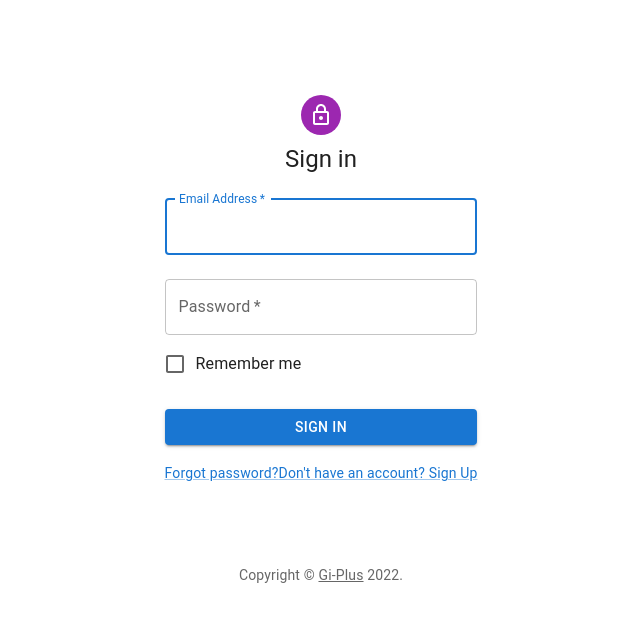
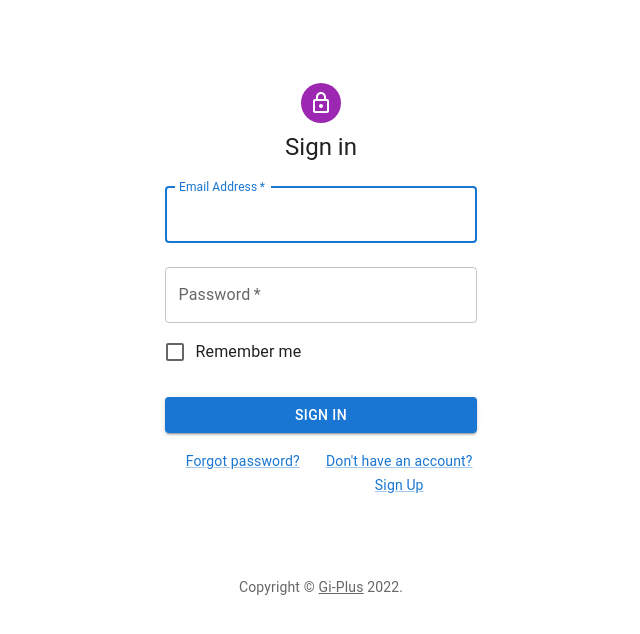
Before and after one commit to joyel124/gi-plus, a React (Create React App) app: page /sign-in in a window 1280 px wide. Shown: the top 634 px of the page, without its empty margins (319-959 px from the left). Built offline with nearby package versions, Linux system fonts and the light colour scheme.

Commit message:
fixed: Fixed button position.

```diff
--- a/src/pages/Login/index.js
+++ b/src/pages/Login/index.js
@@ -15,7 +15,6 @@ import { createTheme, ThemeProvider } from "@mui/material/styles";
 import { useNavigate } from "react-router-dom";
 import AuthContext from "../../context/AuthProvider";
 import { useRef, useState, useEffect, useContext } from "react";
-
 import axios from "../../api/axios";
 const LOGIN_URL = "/sign-in";
 
@@ -175,13 +174,13 @@ export default function SignIn() {
                 >
                   Sign In
                 </Button>
-                <Grid container>
+                <Grid container justifyContent="center">
                   <Grid item xs>
                     <Link href="password-reset" variant="body2" target="_blank">
                       Forgot password?
                     </Link>
                   </Grid>
-                  <Grid item>
+                  <Grid item xs>
                     <Link href="/sign-up" variant="body2">
                       {"Don't have an account? Sign Up"}
                     </Link>
--- a/src/pages/Register/index.js
+++ b/src/pages/Register/index.js
@@ -407,7 +407,7 @@ export default function SignUp() {
                 >
                   Sign Up
                 </Button>
-                <Grid container justifyContent="flex-end">
+                <Grid container justifyContent="center">
                   <Grid item>
                     <Link href="/sign-in" variant="body2">
                       Already have an account? Sign in
```
